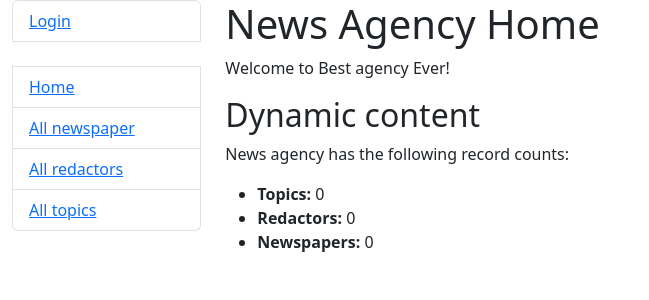
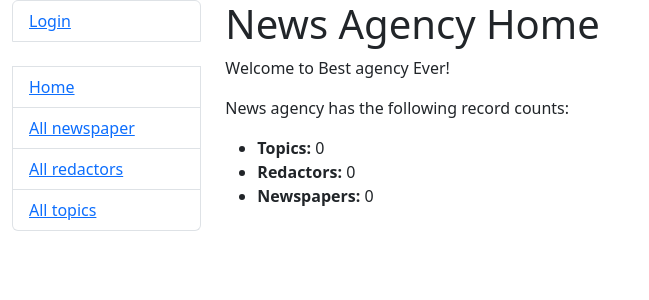
Before and after one commit to mrkanis82-gif/News-agency, a Django app: page / in a window 1280 px wide. Shown: the top 300 px of the page, without its empty margins (0-649 px from the left). Run offline with Django 5.2, Linux system fonts and the light colour scheme; data that the repository does not hold is empty.

Commit message:
delete dynamic context from main page

```diff
--- a/templates/agency/index.html
+++ b/templates/agency/index.html
@@ -3,7 +3,6 @@
 {% block content %}
     <h1>News Agency Home</h1>
     <p>Welcome to Best agency Ever!</p>
-    <h2>Dynamic content</h2>
     <p>News agency has the following record counts:</p>
     <ul>
         <li><strong>Topics:</strong> {{ num_topics }}</li>
```
